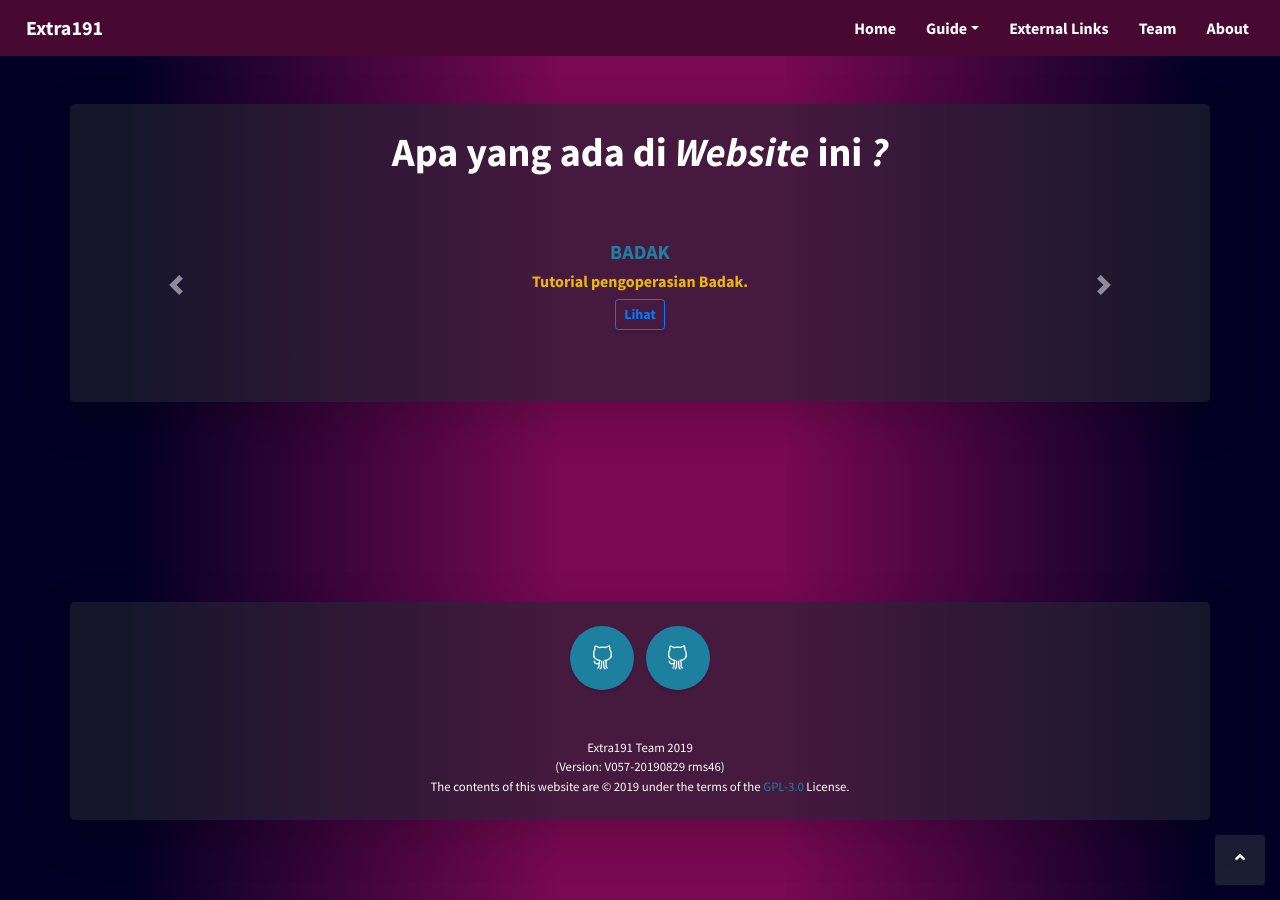
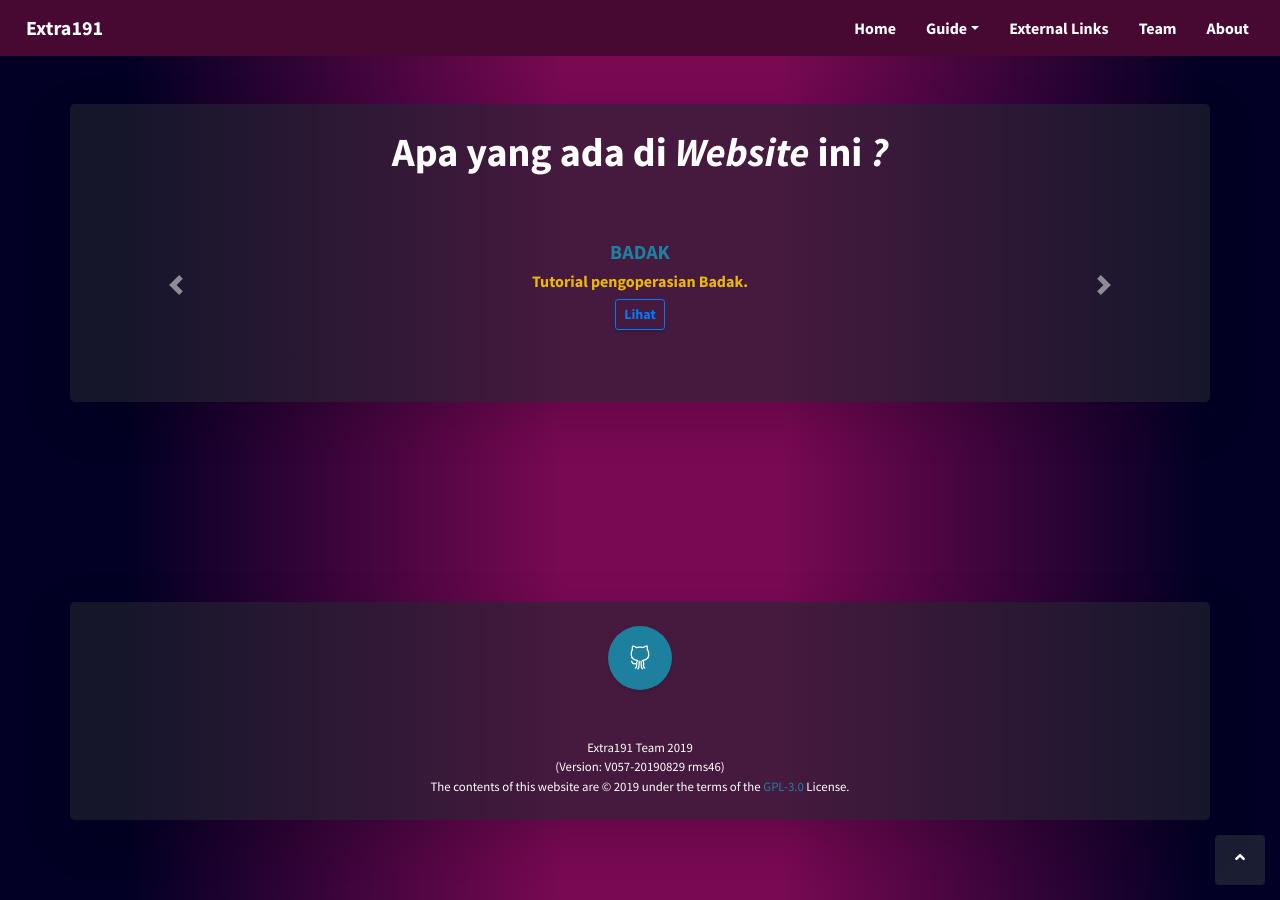
Before and after one commit to UI-FASILKOM-OS/extra191, a Jekyll site: the page built from index.html, in a window 1280 px wide and 900 px high, scrolled down 916 px. Built offline with Jekyll 4.4.1, drawn with Linux system fonts in a browser that asks for light colours.

Commit message:
Update footer.html

```diff
--- a/_includes/footer.html
+++ b/_includes/footer.html
@@ -2,11 +2,6 @@
 <footer class="footer text-center bg-alternative">
     <div class="container rounded-lg shadow-lg p-4">
         <ul class="list-inline mb-5">
-            <li class="list-inline-item">
-              <a class="social-link rounded-circle text-white" href="https://github.com/UI-FASILKOM-OS/extra191/">
-                <i class="icon-social-github"></i>
-              </a>
-            </li>
             <li class="list-inline-item">
               <a class="social-link rounded-circle text-white" href="https://os.vlsm.org/">
                 <i class="icon-social-github"></i>
```
